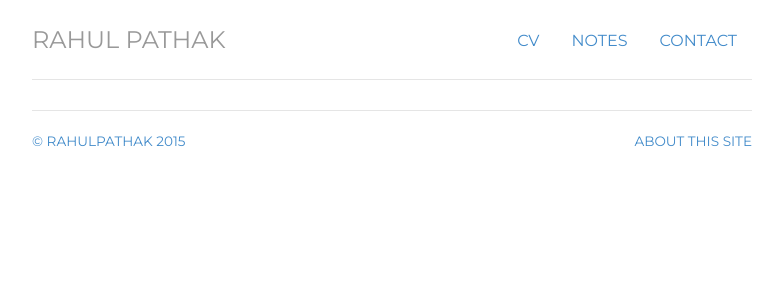
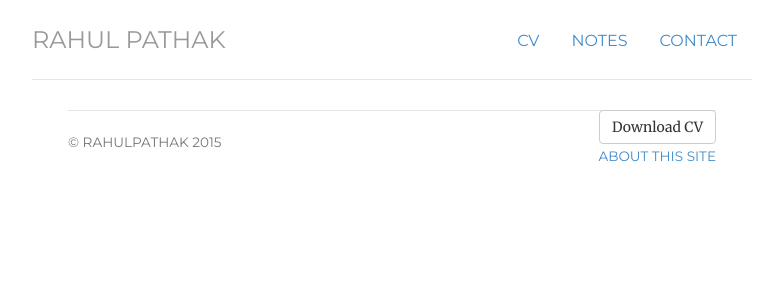
Before and after one commit to pathak-rahul/pathak-rahul.github.io, a Jekyll site: the page built from cv/index.html, in a window 1280 px wide. Shown: the top 300 px of the page, without its empty margins (248-1030 px from the left). Built offline with Jekyll 4.4.1, drawn with Linux system fonts in a browser that asks for light colours.

Commit message:
Update index.html

```diff
--- a/cv/index.html
+++ b/cv/index.html
@@ -9,6 +9,7 @@ contact: passive
 description: Current CV for Rahul Pathak.
 ---
 <div class="cv">
-	<a href="/files/rpathak-cv.pdf" </a>
+	<a href="/files/rpathak-cv.pdf" class="btn btn-default pull-right" title="Download CV as PDF">Download CV</a>
+				<div itemscope itemtype="http://data-vocabulary.org/Person">
 
 </div>
```
